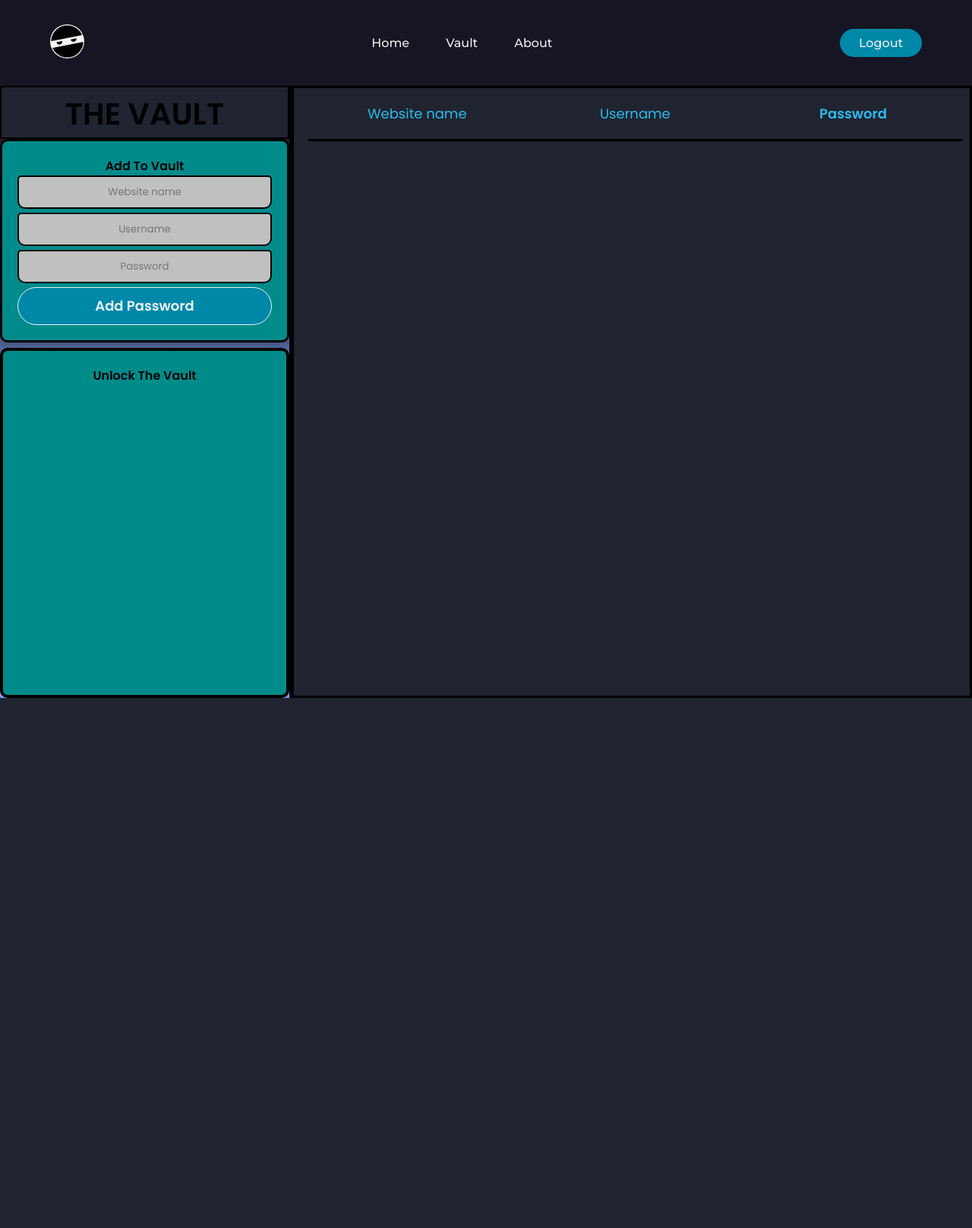
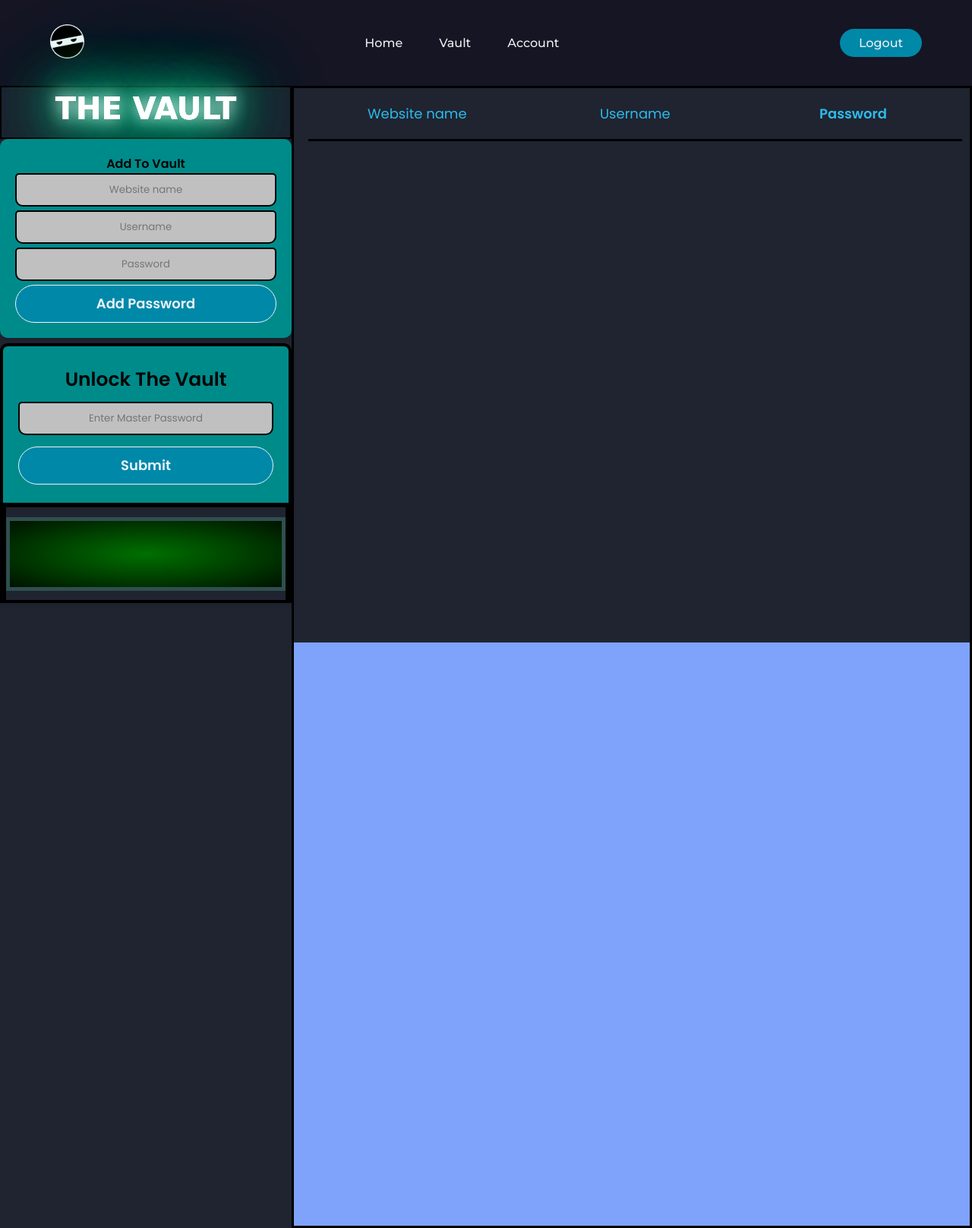
Before and after one commit to MaxWCode/Password-Manager, a Django app: page /vault in a window 1280 px wide. Shown: the whole page at 76% size. Before the commit the page ends 919 px from the top, so only its background shows below. Run offline with Django 4.2, Linux system fonts and the light colour scheme; a user stored in the database is signed in; data comes from the database, SQL or seed files in the repository; both versions use the stored data as it was after the commit; parts of the project's set-up code (start-up, migrations or seed data) failed here and were passed over.

Commit message:
Styled vault and hooked up back-end of masterpassword

```diff
--- a/PasswordVault/templates/base.html
+++ b/PasswordVault/templates/base.html
@@ -10,6 +10,7 @@
     <link rel="stylesheet" href="{% static 'vault/Signin.css' %}">
     <link rel="stylesheet" href="{% static 'vault/Home.css' %}">
     <link rel="stylesheet" href="{% static 'vault/vault.css' %}">
+    <link rel="stylesheet" href="{% static 'vault/account.css' %}">
     <title>{% block pageTitle %}The Vault{% endblock %}</title>
 </head>
 <body>
@@ -19,7 +20,7 @@
             <ul class="navLinks">
                 <li><a href="{% url 'home' %}">Home</a></li>
                 <li><a href="{% url 'vault' %}">Vault</a></li>
-                <li><a href="{% url 'home' %}">About</a></li>
+                <li><a href="{% url 'account' %}">Account</a></li>
             </ul>
         </nav>
         <div class = "Navbuttons">
--- a/PasswordVault/vault/models.py
+++ b/PasswordVault/vault/models.py
@@ -10,3 +10,11 @@ class Info(models.Model):
 
     def __str__(self):
         return f"{self.website_name} ('{self.username} : {self.website_password}') -- ({self.user_account})"
+
+class Profile(models.Model):
+    user = models.OneToOneField(User, on_delete=models.CASCADE)
+    master_password = models.CharField(max_length=255, blank=True)
+    master_password_set = models.BooleanField(default=False)
+
+    def __str__(self):
+        return self.user.username
--- a/PasswordVault/vault/static/vault/vault.css
+++ b/PasswordVault/vault/static/vault/vault.css
@@ -11,13 +11,16 @@
 
 #vaultTitle {
   font-size: 40px;
-    background: #1f2430;
+  font-family: 'Metal Mania', cursive;  background: #1f2430;
   border: 2px solid black;
   width: 100%;
   text-align: center;
   height: 70px;
   padding: 10px;
+  color: #fff;
   padding-top: 5px;
+  color: #fff;
+  text-shadow: 0 0 0px #fff, 0 0 0px #fff, 0 0 21px #fff, 0 0 42px #0fa, 0 0 82px #0fa, 0 0 92px #0fa, 0 0 102px #0fa, 0 0 151px #0fa;
 }
 
 .main{
@@ -36,7 +39,7 @@
   display: flex;
   flex-direction: row;
   justify-content: flex-end;
-    height: 100vh;
+  height: calc(100vh - 70px);
   padding: 10px;
   overflow: auto;
   background: #1f2430;
@@ -75,34 +78,92 @@ list-style-type: none;
     padding-top: 10px;
     border-bottom: 3px black solid;
 }
-
-
-
 .buttonBox {
   display: flex;
   flex-direction: column;
   width: 30%;
-    border-right: 3px solid black;
-    background: linear-gradient(to bottom, #1f2430 35%, #7fa3fb 50%);
+  height: 188vh;
+  background: linear-gradient(to bottom, #1f2430 100%, #7fa3fb 50%);
 }
-
 .buttons{
   background-color: darkcyan;
+  justify-content: center;
+  flex-direction: column;
   border: 4px solid black;
   border-radius: 10px;
   padding: 20px;
   margin-top: 7px;
+  border-bottom: 0px;
+  border-bottom-right-radius: 0px;
+  max-width: 600px;
+  border-bottom-left-radius: 0px;
+  list-style: none;
+  width: 100%;
+  box-shadow: 0px 3px 5px rgb(0 0 0 / 10%);
+  position: relative;
+  height: 14%;
+  display: flex;
+}
+h4#master_input_title {
+  text-align: center;
+  font-size: 25px;
+  margin-bottom: -20px;
+}
+input#input_master_password {
+  margin: 30px;
+}
+.addFormBox {
+  display: flex;
+  flex-direction: column;
+  width: 100%;
+  align-items: center;
+}
+.messageBox {
+  display: flex;
+  align-items: center;
+  justify-content: center;
+  background-color: #1f2430;
+  border: 4px solid black;
+  border-left: 8px solid black;
+  border-right: 8px solid black;
+  border-top: 6px solid black;
   max-width: 600px;
   width: 100%;
   box-shadow: 0px 3px 5px rgb(0 0 0 / 10%);
   position: relative;
-    height: 100%;
+  height: 16.5vh;
+}
+
+.vault_messages {
+    display: flex;
+    align-items: center;
+    justify-content: center;
+    font-size: 18px;
+    font-weight: bolder;
+    text-shadow: 0 0 0px #fff, 0 0 0px #FE1, 0 0 21px #fff, 0 0 42px #0fa, 0 0 82px #0fa, 0 0 92px #0fa, 0 0 102px #0fa, 0 0 151px #0fa;
+    color: mediumspringgreen;
+    list-style: none;
+    height: 10vh;
+    width: 380px;
+    padding: 15px;
+    padding-left: 21px;
+}
+.tvScreen{
+  display: flex;
+  justify-content: center;
+  align-items: center;
+  border: 5px solid darkslategrey;
+  width: 380px;
+  height: 11ex;
+  background-color: black;
+  background-image: radial-gradient( rgba(0, 150, 0, 0.75), black 120% );
 }
 
 .addForm {
   background-color: darkcyan;
   border: 3px solid black;
   border-radius: 10px;
+  border-style: none;
   padding: 20px;
   margin-top: 0px;
   max-width: 600px;
--- a/PasswordVault/vault/templates/vault/vault.html
+++ b/PasswordVault/vault/templates/vault/vault.html
@@ -3,6 +3,12 @@
 
 {% block pageTitle %}
     The Vault
+{% endblock %}
+
+{% block header %}
+<link rel="preconnect" href="https://fonts.googleapis.com">
+<link rel="preconnect" href="https://fonts.gstatic.com" crossorigin>
+<link href="https://fonts.googleapis.com/css2?family=Metal+Mania&display=swap" rel="stylesheet">
 {% endblock %}
 
 {% block content %}
@@ -73,16 +79,46 @@
                         <input id="addPasswordButton" type="submit" value="Add Password">
                     </form>
                 </div>
+
                 <div class="buttons">
-                    <h4 id="addFormBoxTitle">Unlock The Vault</h4>
-                    {% if messages %}
-                    <ul class="messages">
-                        {% for message in messages %}
-                            <li{% if message.tags == 'vault' %} class="{{ message.tags.error }}"{% endif %}>{{ message }}</li>
-                        {% endfor %}
-                    </ul>
-                    {% endif %}
+                    <h4 id="master_input_title">Unlock The Vault</h4>
+                    <form action="/vault" method="post">
+                        {% csrf_token %}
+                        <li>
+                            <div class="addFormBox">
+                                <input type="password" name="master_password" id="input_master_password" maxlength="50" required="" placeholder="Enter Master Password">
+                                <span></span>
+                            </div>
+                        </li>
+                        <input id="addPasswordButton" type="submit" value="Submit">
+                    </form>
+                </div>
+
+                <div class="messageBox">
+                    <div class="tvScreen">
+                        <ul class="vault_messages" id="vaultMessagesContainer">
+                            {% if messages %}
+                                {% for message in messages %}
+                                    <h3><li{% if message.tags == 'vault' %} class="{{ message.tags.error }}"{% endif %}>{{ message }}</li></h3>
+                                {% endfor %}
+                             {% endif %}
+                        </ul>
+
+                    </div>
                 </div>
             </div>
     </div>
+    {% block scripts %}
+    <script>
+        setTimeout(function() {
+            var vaultMessagesContainer = document.getElementById("vaultMessagesContainer");
+            vaultMessagesContainer.style.transition = "opacity 0.5s";
+            vaultMessagesContainer.style.opacity = "0";
+
+            setTimeout(function() {
+                vaultMessagesContainer.style.display = "none";
+            }, 150);
+        }, 5000);
+    </script>
+    {% endblock %}
 {% endblock %}
--- a/PasswordVault/vault/urls.py
+++ b/PasswordVault/vault/urls.py
@@ -5,6 +5,7 @@ from . import views
 urlpatterns = [
     path("", views.index, name="home"),
     path("vault", views.vault, name="vault"),
+    path("account", views.account, name="account"),
     path("login", views.login_view, name="login"),
     path('signup', views.signup, name="signup"),
     path('logout', views.logout_view, name="logout"),
--- a/PasswordVault/vault/views.py
+++ b/PasswordVault/vault/views.py
@@ -9,7 +9,7 @@ from . import forms
 from django.contrib.auth.models import User
 from django.contrib import messages
 from django.contrib.auth import authenticate, login, logout
-from .models import Info
+from .models import Info, Profile
 import pyperclip
 import os
 
@@ -25,6 +25,27 @@ def index(request):
     return render(request, "vault/index.html")
 
 @login_required(login_url='/login')
+def account(request):
+    if request.method == 'POST':
+        master_password = request.POST.get('master_password')
+        re_master_password = request.POST.get('re_master_password')
+        if master_password == re_master_password:
+            profile = Profile.objects.get(user=request.user)
+
+            #Encrypt Password
+            encrypted_masterPassword = FERNET.encrypt(master_password.encode('utf-8'))
+            profile.master_password = encrypted_masterPassword
+            profile.master_password_set = True
+            profile.save()
+            messages.success(request, "Master Password Successfully Created!", extra_tags='account_message')
+            return redirect('account')
+        else:
+            messages.error(request, "Passwords Don't Match", extra_tags='account_message')
+            return redirect('account')
+    return render(request, "vault/account.html")
+
+
+@login_required(login_url='/login')
 def vault(request):
     passwords = Info.objects.filter(user_account=request.user.id)
     if request.method == 'POST':
@@ -36,6 +57,7 @@ def vault(request):
             encrypted_password = FERNET.encrypt(password.encode('utf-8'))
             info = Info(user_account=request.user, website_name=website_name, username=username, website_password=encrypted_password)
             info.save()
+            messages.success(request, "Added to the vault", extra_tags='vault')
             return HttpResponseRedirect(reverse('vault'))
     else:
         form = forms.InfoForm()
@@ -79,7 +101,8 @@ def signup(request):
             username=form.cleaned_data['username']
             password=form.cleaned_data['password']
             user = User.objects.create_user(username=username, password=password)
-            user.save()
+            profile = Profile(user=user)
+            profile.save()
             messages.success(request, "Account Successfully Created!", extra_tags='login_error')
             return HttpResponseRedirect(reverse('login'))
 
@@ -92,7 +115,7 @@ def signup(request):
 
 def logout_view(request):
     logout(request)
-    messages.success(request, "Successfully Logged Out")
+    messages.success(request, "Successfully Logged Out", )
     return redirect('home')
 
 @login_required(login_url='/login')
@@ -102,13 +125,13 @@ def copy_password(request, password_id):
     try:
         user = Info.objects.get(pk=password_id, user_account=request.user)
     except Info.DoesNotExist:
-        messages.error(request, 'Password not found.')
+        messages.error(request, 'Password not found')
         return redirect('vault')
 
     try:
         decrypted_password = FERNET.decrypt(eval(user.website_password))
         pyperclip.copy(decrypted_password.decode())
-        messages.success(request, 'Password copied to clipboard.')
+        messages.success(request, 'Password copied to clipboard')
     except InvalidToken as error:
         messages.error(request, 'Invalid Token', extra_tags="vault")
         return redirect('vault')
@@ -121,7 +144,7 @@ def delete_password(request, password_id):
     try:
         user = get_object_or_404(Info, pk=password_id, user_account=request.user)
         user.delete()
-        messages.success(request, 'Password deleted successfully.')
+        messages.success(request, 'Password deleted successfully')
     except Info.DoesNotExist:
         messages.error(request, 'Password not found.')
     return redirect('vault')
```
Also changed, not shown: PasswordVault/vault/static/vault/account.css (added, +38 -0 lines), PasswordVault/vault/templates/vault/account.html (added, +42 -0 lines), PasswordVault/vault/templates/vault/index.html (+1 -14 lines), PasswordVault/db.sqlite3, PasswordVault/vault/migrations/0003_profile.py (added), 1 other file. Lines whose indentation alone changed are shown as unchanged.
